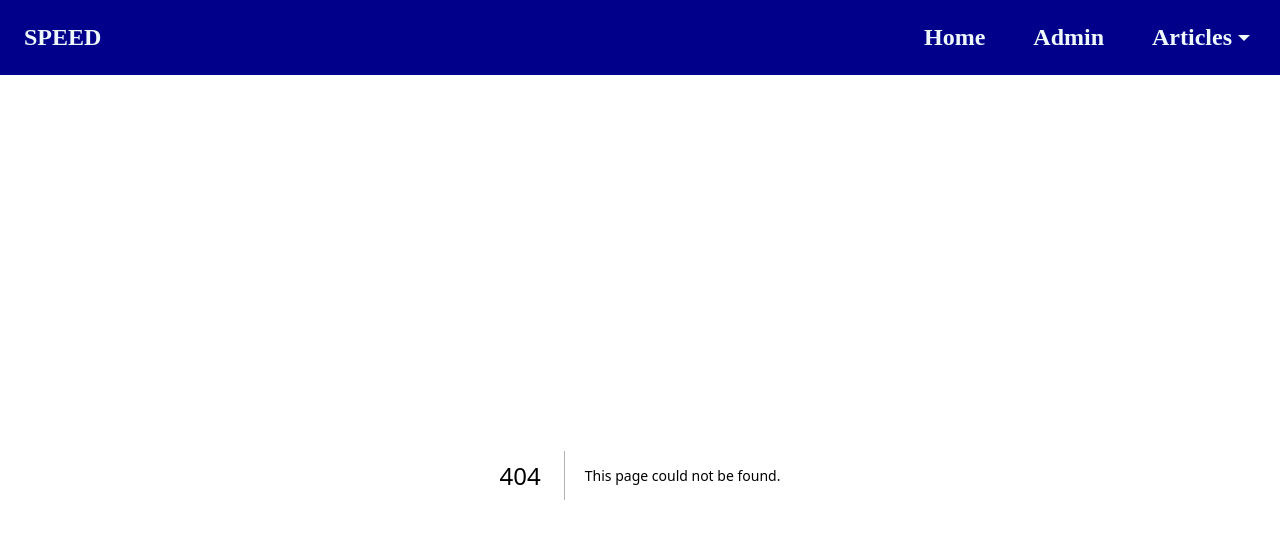
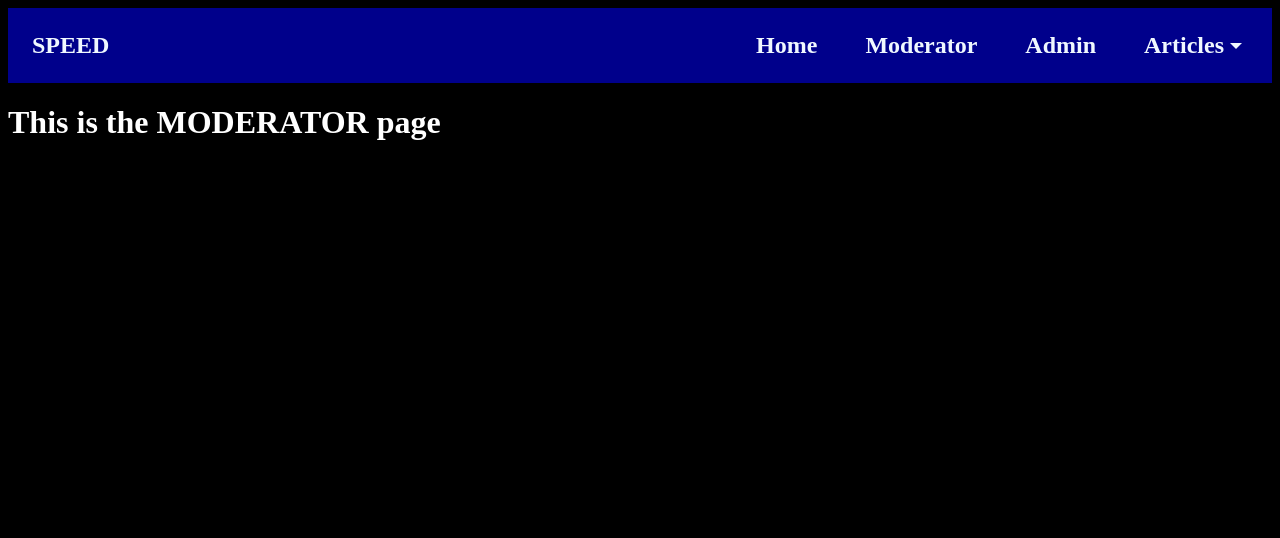
Before and after one commit to christo834/CISE-assignment-1B, a Next.js app in the folder frontend/: page /moderator in a window 1280 px wide. Before the commit this address had no page. Shown: the top 538 px of the page. Built offline with nearby package versions, Linux system fonts and the light colour scheme.

Commit message:
routing for moderator
Added routing for moderator , updated navbar to include moderator

```diff
--- a/frontend/src/components/PopulatedNavbar.tsx
+++ b/frontend/src/components/PopulatedNavbar.tsx
@@ -13,6 +13,10 @@ const PopulatedNavBar = () => {
       <div className={styles.right}>
         <NavItem route="/" end>
           Home
+        </NavItem>
+
+        <NavItem route="/moderator" end>
+          Moderator
         </NavItem>
 
         <NavItem route="/admin" end>
--- /dev/null
+++ b/frontend/src/pages/moderator/index.tsx
@@ -0,0 +1,7 @@
+export default function Moderator() {
+  return (
+    <div className="container">
+      <h1>This is the MODERATOR page</h1>
+    </div>
+  );
+}
```
